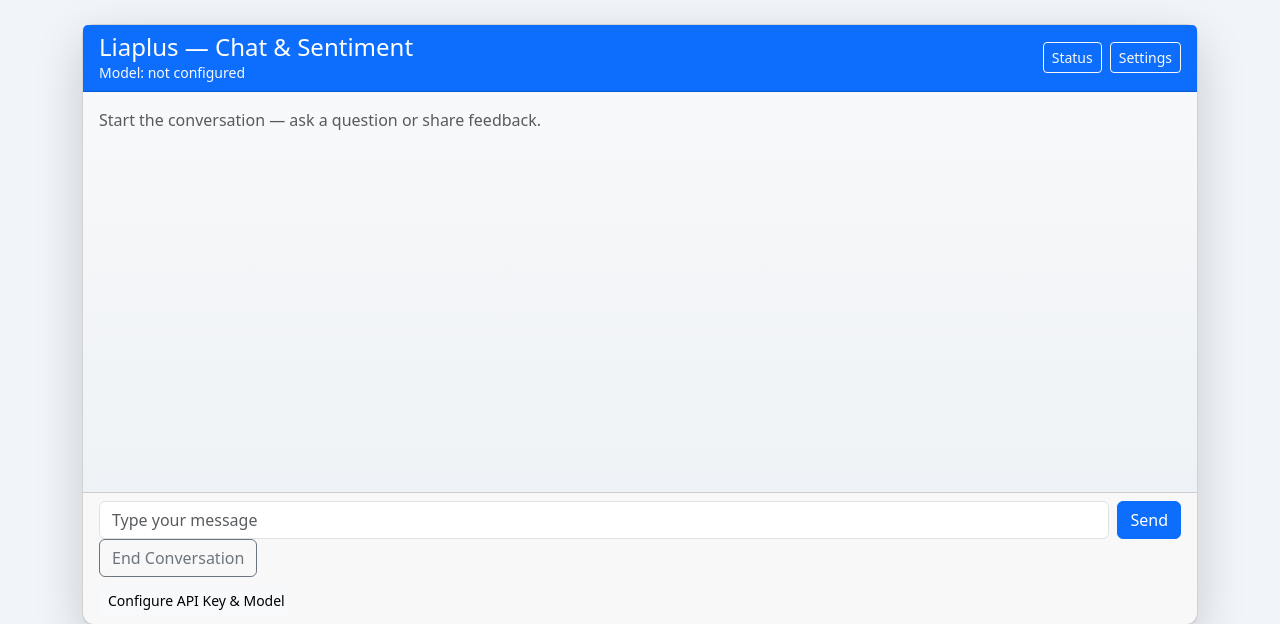
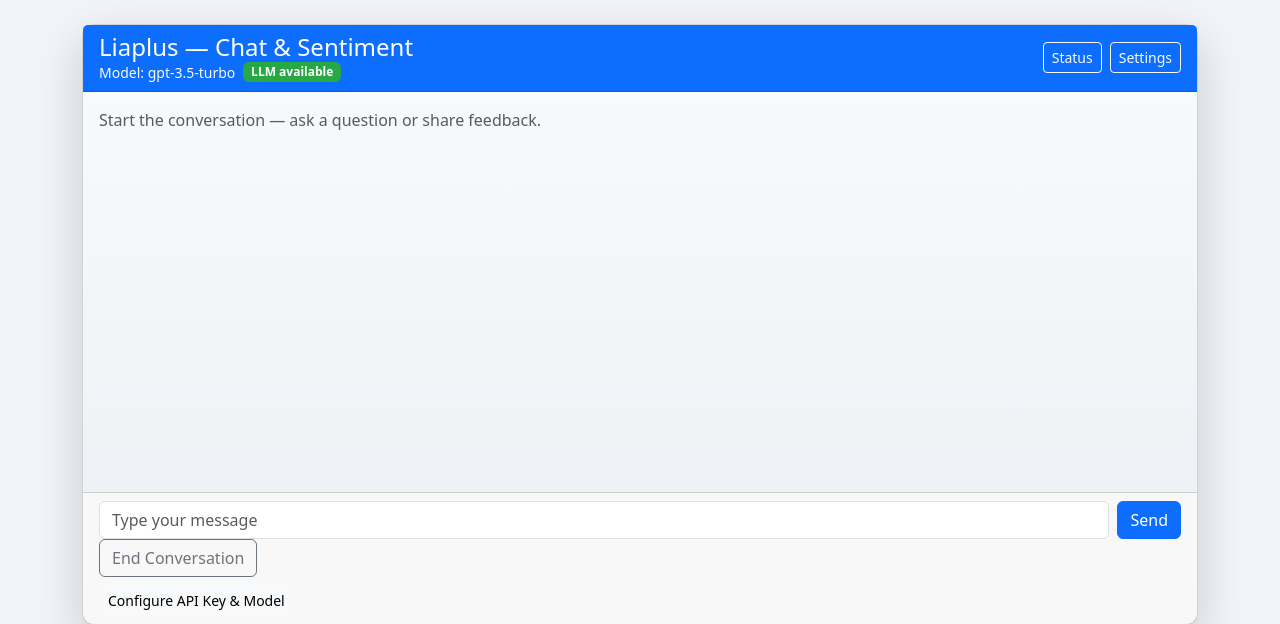
Before and after one commit to Codewithnavy/Liaplusai_assignment, a Flask app: page / in a window 1280 px wide. Shown: the top 624 px of the page. Run offline with Flask 2, Linux system fonts and the light colour scheme.

Commit message:
Fix CI conditional and add LLM status badge + header availability

```diff
--- a/app.py
+++ b/app.py
@@ -12,7 +12,18 @@
 @app.route("/", methods=["GET"])
 def index():
     history = session.get("history", [])
-    return render_template("index.html", history=history)
+    # compute model and LLM availability for header indicator
+    model = os.environ.get("OPENAI_MODEL", "gpt-3.5-turbo")
+    key = os.environ.get("OPENAI_API_KEY") or os.environ.get("OPENAI_KEY")
+    llm_lib = False
+    try:
+        import openai as _openai  # noqa: F401
+        llm_lib = True
+    except Exception:
+        llm_lib = False
+
+    available = llm_lib and bool(key)
+    return render_template("index.html", history=history, model=model, llm_available=available)
 
 
 @app.route("/settings", methods=["GET", "POST"])
--- a/static/style.css
+++ b/static/style.css
@@ -9,3 +9,6 @@
 
 body { background: #f1f5f9 }
 .card { border-radius:12px }
+
+.badge.llm-available { background:#28a745; color:#fff }
+.badge.llm-unavailable { background:#dc3545; color:#fff }
--- a/templates/index.html
+++ b/templates/index.html
@@ -14,7 +14,14 @@
           <div class="d-flex justify-content-between align-items-center">
             <div>
               <h4 class="mb-0">Liaplus — Chat & Sentiment</h4>
-              <div class="small text-light">Model: {{ (request.environ.get('OPENAI_MODEL') or request.environ.get('OPENAI_API_KEY') and (request.environ.get('OPENAI_MODEL') or 'gpt-3.5-turbo')) or 'not configured' }}</div>
+              <div class="d-flex gap-2 align-items-center">
+                <div class="small text-light">Model: {{ model }}</div>
+                {% if llm_available %}
+                  <span class="badge llm-available">LLM available</span>
+                {% else %}
+                  <span class="badge llm-unavailable">LLM unavailable</span>
+                {% endif %}
+              </div>
             </div>
             <div class="d-flex gap-2 align-items-center">
               <a href="/status" class="btn btn-sm btn-outline-light">Status</a>
```
Also changed, not shown: .github/workflows/ci.yml.
